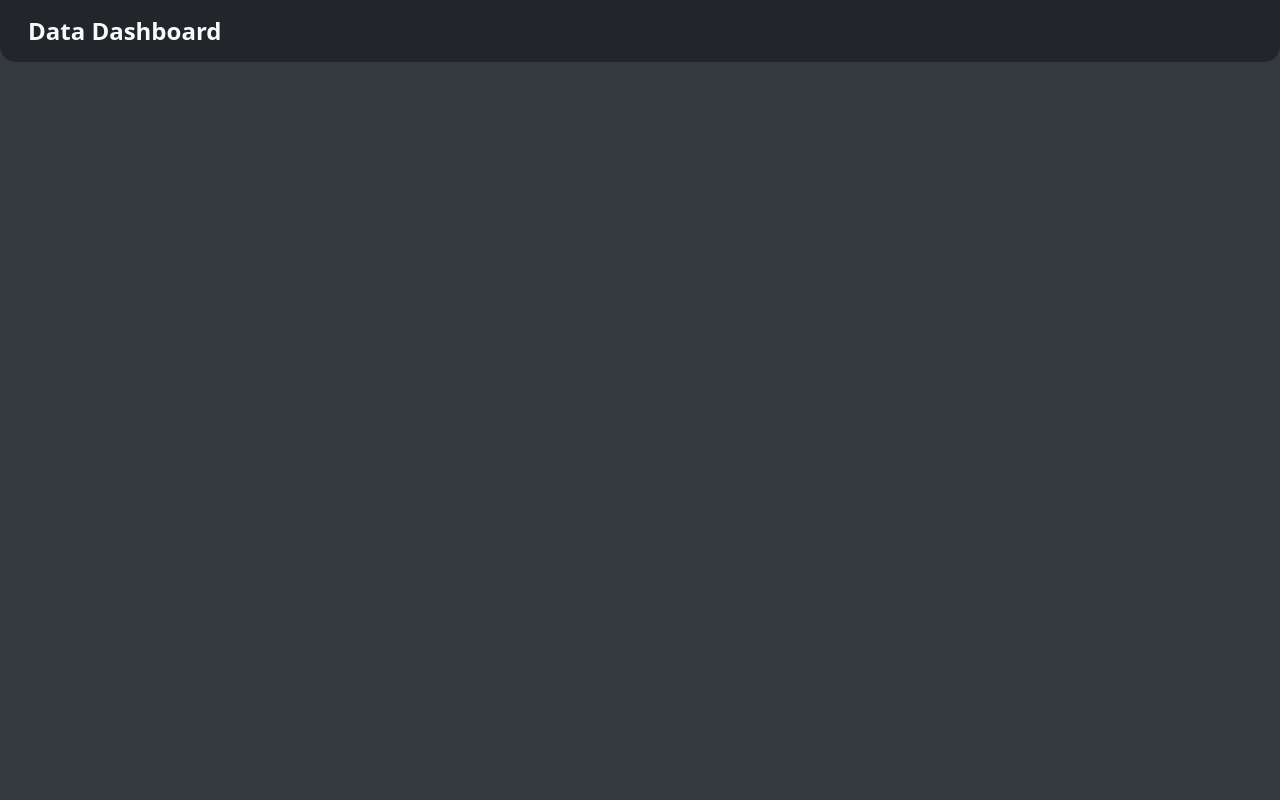
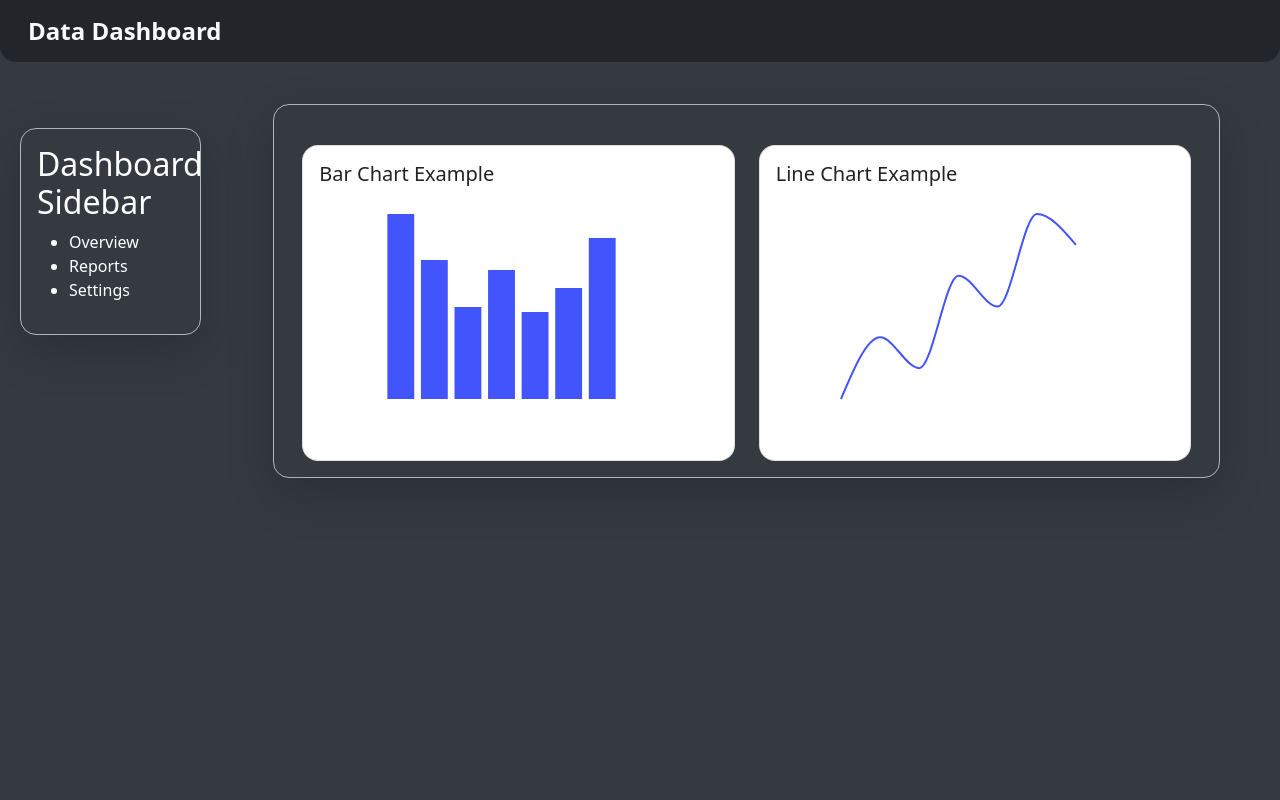
Before and after one commit to RayhanKarim1342/RayhanKarim-SEG3125-DataDashboard, a React (Create React App) app in the folder data-dashboard/: page / in a window 1280 px wide. Shown: the top 800 px of the page. Built offline with nearby package versions, Linux system fonts and the light colour scheme.

Commit message:
started with a sample layout - using MUI to add chart components

```diff
--- /dev/null
+++ b/data-dashboard/src/components/Dashboard.js
@@ -0,0 +1,70 @@
+import React from "react";
+import { ChartContainer } from "@mui/x-charts/ChartContainer";
+import { BarPlot } from "@mui/x-charts/BarChart";
+import { LinePlot } from "@mui/x-charts/LineChart";
+import { Row, Col, Container } from "react-bootstrap";
+import Paper from "@mui/material/Paper";
+
+const uData = [4000, 3000, 2000, 2780, 1890, 2390, 3490];
+const xLabels = [
+  "Page A",
+  "Page B",
+  "Page C",
+  "Page D",
+  "Page E",
+  "Page F",
+  "Page G",
+];
+
+const lineData = [100, 200, 150, 300, 250, 400, 350];
+
+const Dashboard = () => {
+  return (
+    <Container fluid className="dashboard-container py-4">
+      <Row>
+        <Col md={2}>
+          <div className="sidebar text-white gy-4 rounded-4 border border-dark-subtle shadow-lg p-3 ms-2">
+            <h2>Dashboard Sidebar</h2>
+            <ul>
+              <li>Overview</li>
+              <li>Reports</li>
+              <li>Settings</li>
+            </ul>
+          </div>
+        </Col>
+        <Col md={10}>
+          <Row className="gy-4 rounded-4 border border-dark-subtle shadow-lg ms-5 me-5 p-3">
+            <Col md={6}>
+              <Paper variant="outlined" className="p-3 rounded-4">
+                <h5>Bar Chart Example</h5>
+                <ChartContainer
+                  width={320}
+                  height={250}
+                  series={[{ data: uData, label: "uv", type: "bar" }]}
+                  xAxis={[{ scaleType: "band", data: xLabels }]}
+                >
+                  <BarPlot />
+                </ChartContainer>
+              </Paper>
+            </Col>
+            <Col md={6}>
+              <Paper variant="outlined" className="p-3 rounded-4">
+                <h5>Line Chart Example</h5>
+                <ChartContainer
+                  width={320}
+                  height={250}
+                  series={[{ data: lineData, label: "Visits", type: "line" }]}
+                  xAxis={[{ scaleType: "point", data: xLabels }]}
+                >
+                  <LinePlot />
+                </ChartContainer>
+              </Paper>
+            </Col>
+          </Row>
+        </Col>
+      </Row>
+    </Container>
+  );
+};
+
+export default Dashboard;
--- a/data-dashboard/src/pages/Home.js
+++ b/data-dashboard/src/pages/Home.js
@@ -1,10 +1,12 @@
 import React from "react";
 import Navbar from "../components/Navbar";
+import Dashboard from "../components/Dashboard";
 
 const Home = () => {
   return (
     <div className="home-background">
       <Navbar />
+      <Dashboard />
     </div>
   );
 };
```
Also changed, not shown: data-dashboard/package.json (+8 -4 lines), 1 other file (tests, documents, lock files or other folders).
